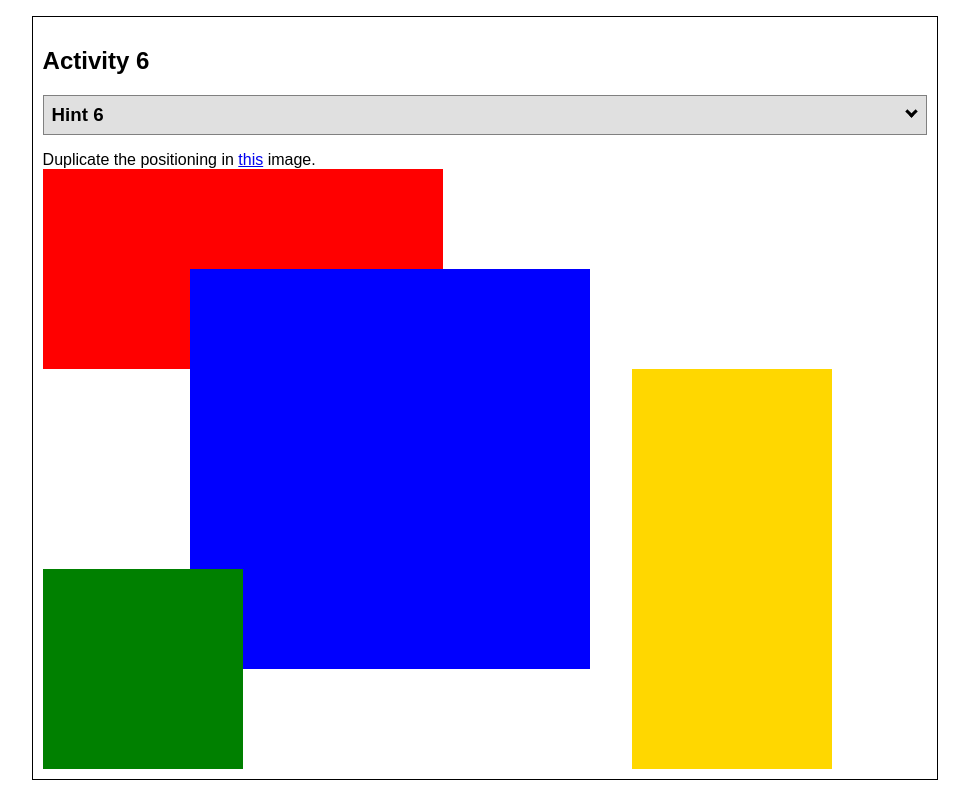
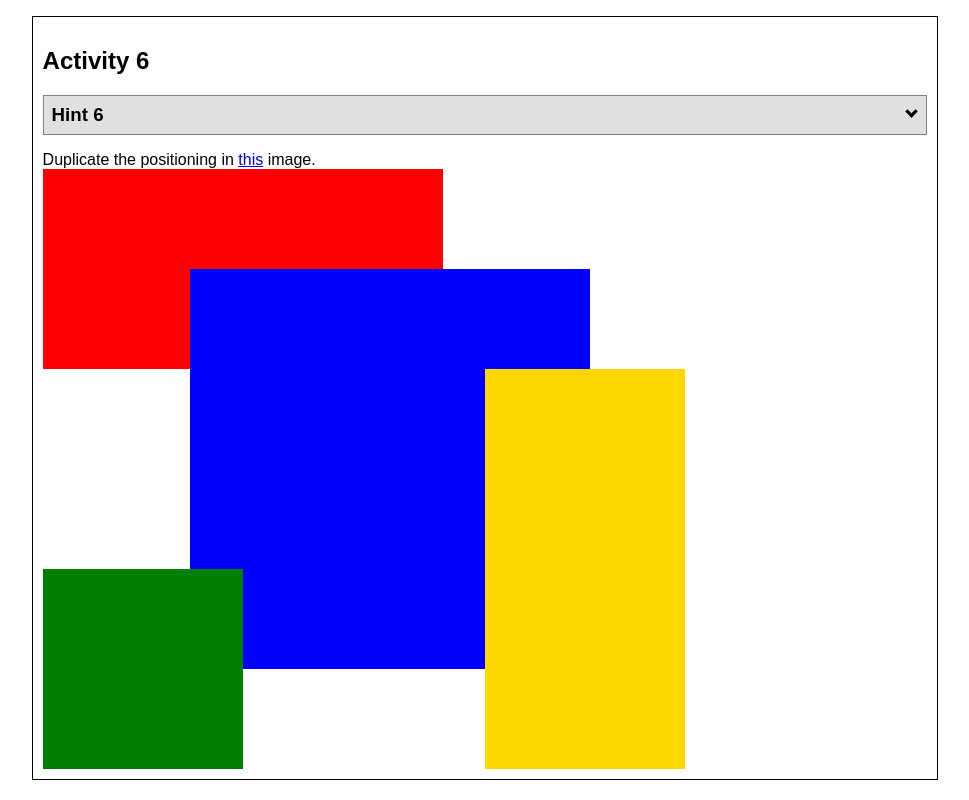
Before and after one commit to BunkoAdam/wdd130, a plain HTML site: page positioning.html in a window 1280 px wide. Shown: the part 3161-3961 px from the top of the page, without its empty margins (155-1124 px from the left). Drawn offline with Linux system fonts and the light colour scheme.

Commit message:
final fix

```diff
--- a/positionstyles.css
+++ b/positionstyles.css
@@ -172,7 +172,7 @@ z-index: 4;
 width: 200px;
 height: 400px;
 background-color: gold;
-grid-column: 5/7;
+grid-column: 4/6;
 grid-row: 3/7;
 z-index: 4;
 }
```
